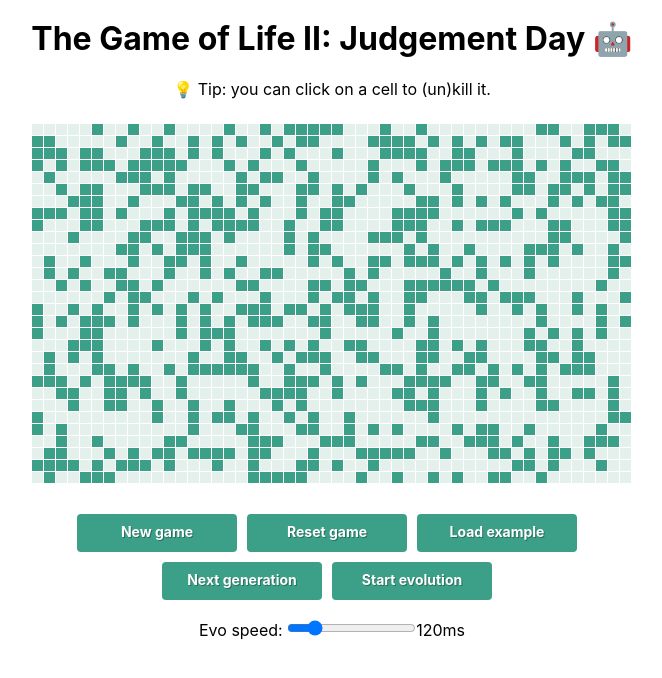
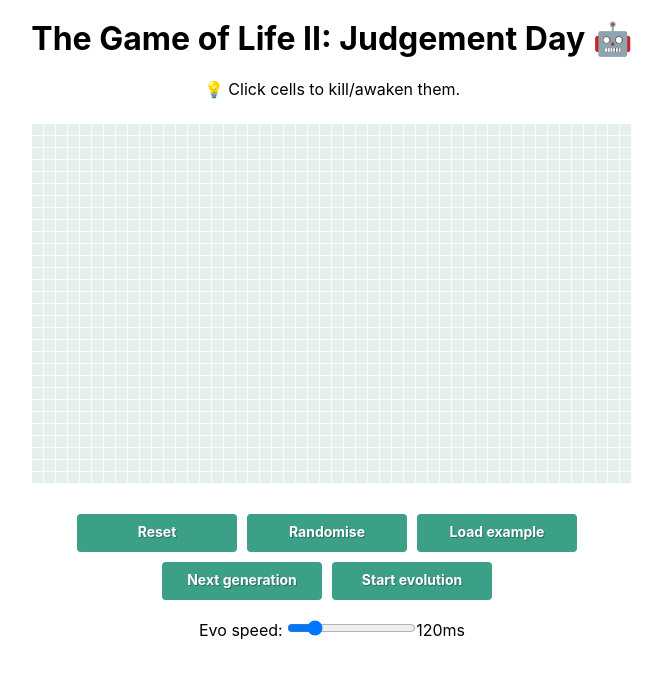
Before and after one commit to victornguyen/life-the-sequel, a React (Create React App) app: page / in a window 1280 px wide. Shown: the top 678 px of the page, without its empty margins (308-970 px from the left). Built offline with nearby package versions, Linux system fonts and the light colour scheme.

Commit message:
Tweak initial game state to meet acceptance criteria
"At initial state, User should see an empty board."

```diff
--- a/src/components/App.tsx
+++ b/src/components/App.tsx
@@ -19,7 +19,7 @@ const AppStyles = styled.div`
 const App = (): JSX.Element => {
   const [evolving, setEvolving] = useState(false);
   const [rate, setRate] = useState(RATE);
-  const { cells, evolve, generate, reset, setCells, toggle } = useCells();
+  const { cells, evolve, randomise, reset, setCells, toggle } = useCells();
 
   useInterval(() => {
     if (evolving) {
@@ -40,12 +40,12 @@ const App = (): JSX.Element => {
 
   const newGame = useCallback((): void => {
     stop();
-    generate();
+    reset();
   }, []);
 
-  const resetGame = useCallback((): void => {
+  const randomGame = useCallback((): void => {
     stop();
-    reset();
+    randomise();
   }, []);
 
   const loadExample = useCallback(() => {
@@ -63,14 +63,14 @@ const App = (): JSX.Element => {
   return (
     <AppStyles>
       <h1>The Game of Life II: Judgement Day 🤖</h1>
-      <p>💡 Tip: you can click on a cell to (un)kill it.</p>
+      <p>💡 Click cells to kill/awaken them.</p>
       <Board cells={cells} toggle={toggle} />
       <Controls>
         <Button type="button" onClick={newGame}>
-          New game
+          Reset
         </Button>
-        <Button type="button" onClick={resetGame}>
-          Reset game
+        <Button type="button" onClick={randomGame}>
+          Randomise
         </Button>
         <Button type="button" onClick={loadExample}>
           Load example
--- a/src/hooks/useCells.ts
+++ b/src/hooks/useCells.ts
@@ -7,18 +7,18 @@ import { Board } from '../types/board';
 interface UseCells {
   cells: Board;
   evolve: () => void;
-  generate: () => void;
+  randomise: () => void;
   reset: () => void;
   setCells: React.Dispatch<SetStateAction<Board>>;
   toggle: (x: number, y: number) => void;
 }
 
 export default function useCells(
-  initialCells = generateCells({ random: true })
+  initialCells = generateCells({ random: false })
 ): UseCells {
   const [cells, setCells] = useState<Board>(initialCells);
 
-  const generate = (): void => {
+  const randomise = (): void => {
     setCells(generateCells({ random: true }));
   };
 
@@ -43,7 +43,7 @@ export default function useCells(
   return {
     cells,
     evolve,
-    generate,
+    randomise,
     reset,
     setCells,
     toggle,
```
